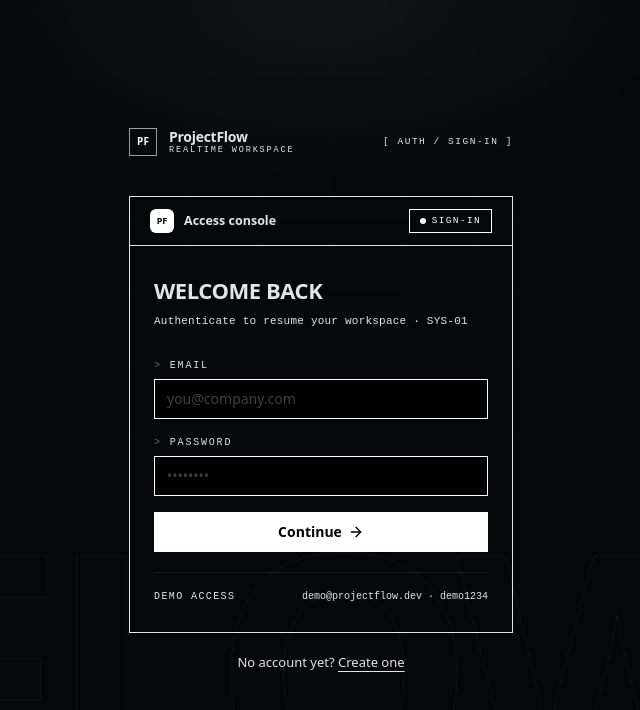
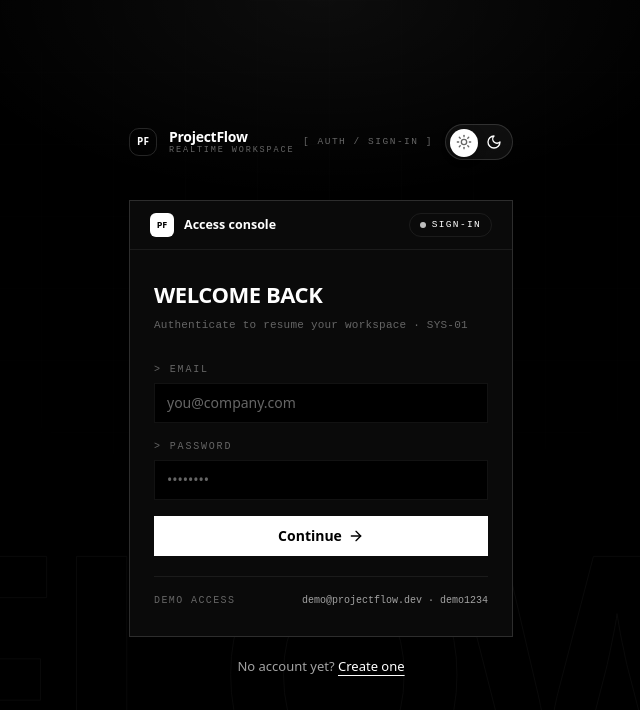
Before and after one commit to shivraj598/ProjectFlow, a React (Vite) app in the folder apps/web/: page /login in a window 1280 px wide. Shown: the top 710 px of the page, without its empty margins (319-959 px from the left). Built offline with nearby package versions, Linux system fonts and the light colour scheme.

Commit message:
feat: enhance AuthShell component with theme toggle and improved styling

```diff
--- a/apps/web/src/components/auth-shell.tsx
+++ b/apps/web/src/components/auth-shell.tsx
@@ -1,5 +1,7 @@
 import { Link } from "react-router";
-import { FAINT, INK, LINE, LINE_SOFT, MUTED, PANEL, TEXT } from "./landing/tokens";
+import { ACCENT, FAINT, INK, LINE, LINE_SOFT, MUTED, ON_ACCENT, PANEL, TEXT } from "./landing/tokens";
+import { LandingThemeToggle } from "./landing/theme-toggle";
+import "./landing/landing-theme.css";
 
 export function AuthShell({
   badge,
@@ -15,7 +17,7 @@ export function AuthShell({
   footer: React.ReactNode;
 }) {
   return (
-    <div className="relative flex min-h-dvh items-center justify-center overflow-hidden px-4" style={{ background: INK }}>
+    <div className="landing-root relative flex min-h-dvh items-center justify-center overflow-hidden px-4" style={{ background: INK, color: TEXT }}>
       {/* blueprint grid + radiance */}
       <div aria-hidden className="pointer-events-none absolute inset-0">
         <div
@@ -41,7 +43,7 @@ export function AuthShell({
       <div
         aria-hidden
         className="pointer-events-none absolute -bottom-8 left-1/2 -translate-x-1/2 select-none whitespace-nowrap text-[26vw] font-extrabold leading-none tracking-[-0.05em] opacity-[0.035]"
-        style={{ WebkitTextStroke: "1px #fff", color: "transparent" }}
+        style={{ WebkitTextStroke: "1px var(--ld-accent)", color: "transparent" }}
       >
         FLOW
       </div>
@@ -50,7 +52,7 @@ export function AuthShell({
         {/* mono system strip */}
         <Link to="/" className="mb-10 flex items-center justify-between">
           <span className="flex items-center gap-3">
-            <span className="flex size-7 items-center justify-center border border-[rgba(255,255,255,0.6)] text-[10px] font-bold" style={{ color: "#ffffff" }}>
+            <span className="flex size-7 items-center justify-center rounded-lg border text-[10px] font-bold" style={{ borderColor: LINE, color: TEXT }}>
               PF
             </span>
             <span className="flex flex-col leading-none">
@@ -62,8 +64,11 @@ export function AuthShell({
               </span>
             </span>
           </span>
-          <span className="hidden font-mono text-[9.5px] uppercase tracking-[0.16em] sm:block" style={{ color: FAINT }}>
-            [ AUTH / {badge} ]
+          <span className="flex items-center gap-3">
+            <span className="hidden font-mono text-[9.5px] uppercase tracking-[0.16em] sm:block" style={{ color: FAINT }}>
+              [ AUTH / {badge} ]
+            </span>
+            <LandingThemeToggle />
           </span>
         </Link>
 
@@ -72,15 +77,15 @@ export function AuthShell({
           {/* sheet header */}
           <div className="flex items-center justify-between border-b px-5 py-3" style={{ borderColor: LINE_SOFT }}>
             <div className="flex items-center gap-2.5">
-              <span className="flex size-6 items-center justify-center rounded-sm text-[9px] font-bold" style={{ background: "#ffffff", color: "#000000" }}>
+              <span className="flex size-6 items-center justify-center rounded-sm text-[9px] font-bold" style={{ background: ACCENT, color: ON_ACCENT }}>
                 PF
               </span>
               <span className="text-[12.5px] font-semibold" style={{ color: TEXT }}>
                 Access console
               </span>
             </div>
-            <span className="flex items-center gap-1.5 border px-2.5 py-1 font-mono text-[9.5px] uppercase tracking-[0.14em]" style={{ borderColor: LINE_SOFT, color: "#ffffff" }}>
-              <span className="size-1.5 rounded-full bg-white" /> {badge}
+            <span className="flex items-center gap-1.5 rounded-full border px-2.5 py-1 font-mono text-[9.5px] uppercase tracking-[0.14em]" style={{ borderColor: LINE_SOFT, color: TEXT }}>
+              <span className="size-1.5 animate-pulse rounded-full bg-[var(--ld-accent)]" /> {badge}
             </span>
           </div>
 
@@ -123,7 +128,7 @@ export function Field({
   return (
     <div className="space-y-1.5">
       <label htmlFor={id} className="flex items-center gap-2 font-mono text-[10px] uppercase tracking-[0.18em]" style={{ color: FAINT }}>
-        <span className="text-white/40">&gt;</span>
+        <span className="text-[var(--ld-faint)]">&gt;</span>
         {label}
       </label>
       <input
@@ -134,7 +139,7 @@ export function Field({
         value={value}
         onChange={(e) => onChange(e.target.value)}
         placeholder={placeholder}
-        className="h-10 w-full border bg-black px-3 text-[14px] text-white outline-none transition-colors placeholder:text-white/25 focus:border-white/60"
+        className="h-10 w-full border bg-[var(--ld-ink)] px-3 text-[14px] text-[var(--ld-text)] outline-none transition-colors placeholder:text-[var(--ld-faint)] focus:border-[var(--ld-line)]"
         style={{ borderColor: LINE_SOFT }}
       />
     </div>
```
